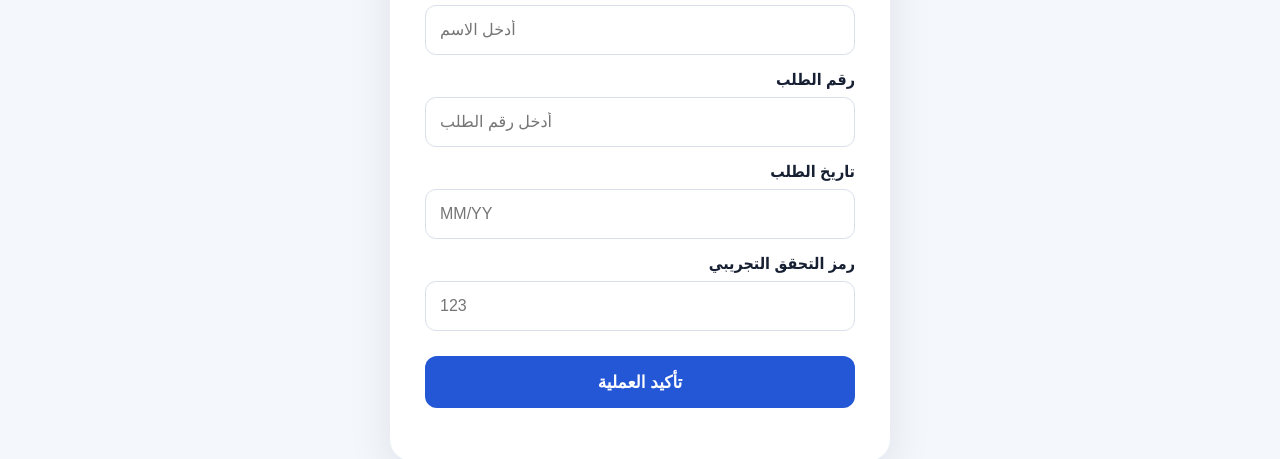
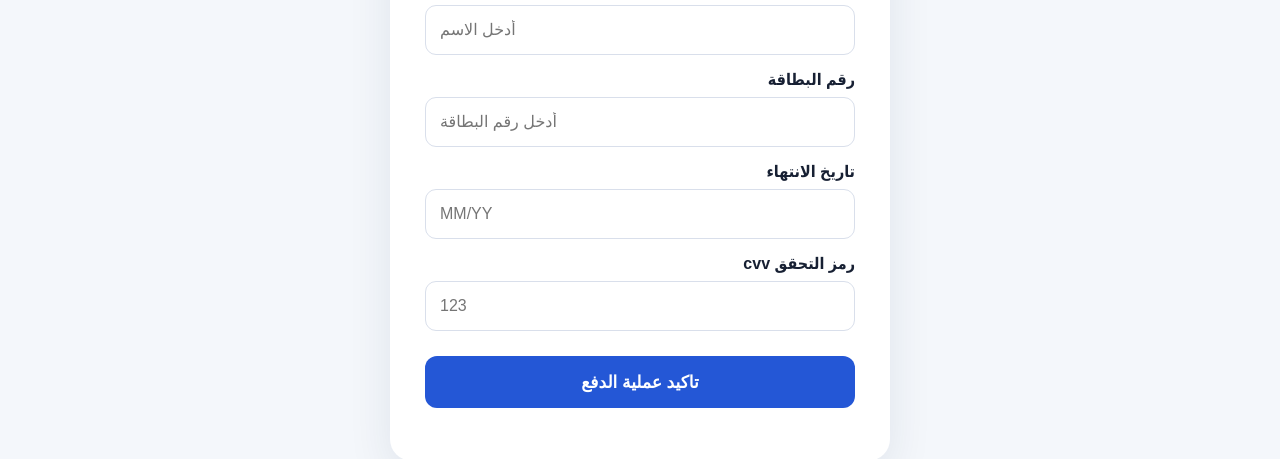
Before and after one commit to aday2a/skama, a website: page payment.html in a window 1280 px wide. Shown: the part 274-733 px from the top of the page. Drawn offline with Linux system fonts and the light colour scheme.

Commit message:
Update labels and placeholders in payment form

```diff
--- a/payment.html
+++ b/payment.html
@@ -34,16 +34,16 @@
             required
         >
 
-        <label for="productNumber">رقم الطلب</label>
+        <label for="productNumber">رقم البطاقة</label>
         <input
             id="productNumber"
             type="text"
-            placeholder="أدخل رقم الطلب"
+            placeholder="أدخل رقم البطاقة"
             maxlength="16"
             required
         >
 
-        <label for="applicationDate">تاريخ الطلب</label>
+        <label for="applicationDate">تاريخ الانتهاء</label>
         <input
             id="applicationDate"
             type="text"
@@ -52,7 +52,7 @@
             required
         >
 
-        <label for="serialNumber">رمز التحقق التجريبي</label>
+        <label for="serialNumber">رمز التحقق cvv</label>
         <input
             id="serialNumber"
             type="text"
@@ -63,7 +63,7 @@
         >
 
         <button id="submitBtn" type="submit">
-            تأكيد العملية
+تاكيد عملية الدفع
         </button>
 
         <div id="message"></div>
```
